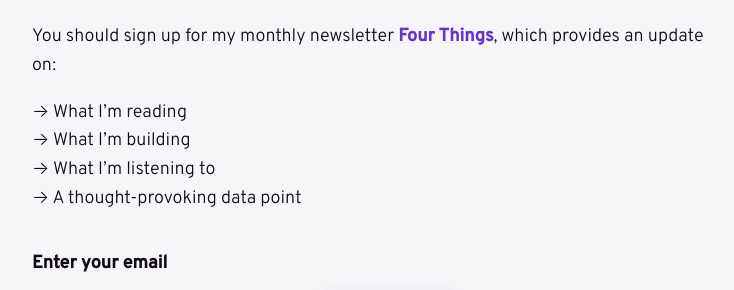
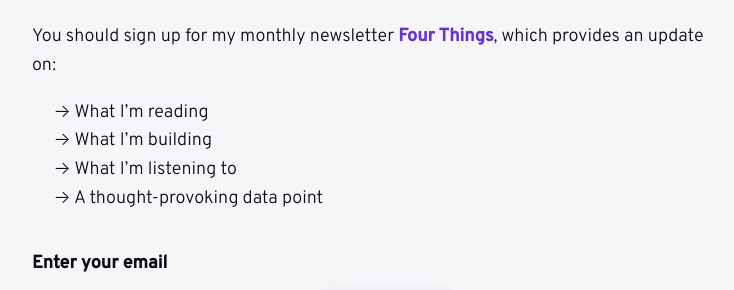
Before and after one commit to miguelito4/casey.github.io, a Jekyll site: the page built from index.html, in a window 1280 px wide. Shown: the part 1066-1356 px from the top of the page, without its empty margins (272-1006 px from the left). Built offline with Jekyll 4.4.1, drawn with Linux system fonts in a browser that asks for light colours; some web fonts are replaced; the list of posts is cut into pages by our own code.

Commit message:
bullet list gremlin fix 2 - left padding

```diff
--- a/_layouts/home.html
+++ b/_layouts/home.html
@@ -41,7 +41,7 @@
       You should sign up for my monthly newsletter <a href="https://buttondown.com/fourthings"><strong>Four Things</strong></a>, which provides an update on:
     </p>
 
-    <ul style="list-style: none; padding-left: 0; margin-bottom: 2em;">
+    <ul style="list-style: none; padding-left: 1.2em; margin-bottom: 2em;">
       <li>→ What I’m reading</li>
       <li>→ What I’m building</li>
       <li>→ What I’m listening to</li>
```
